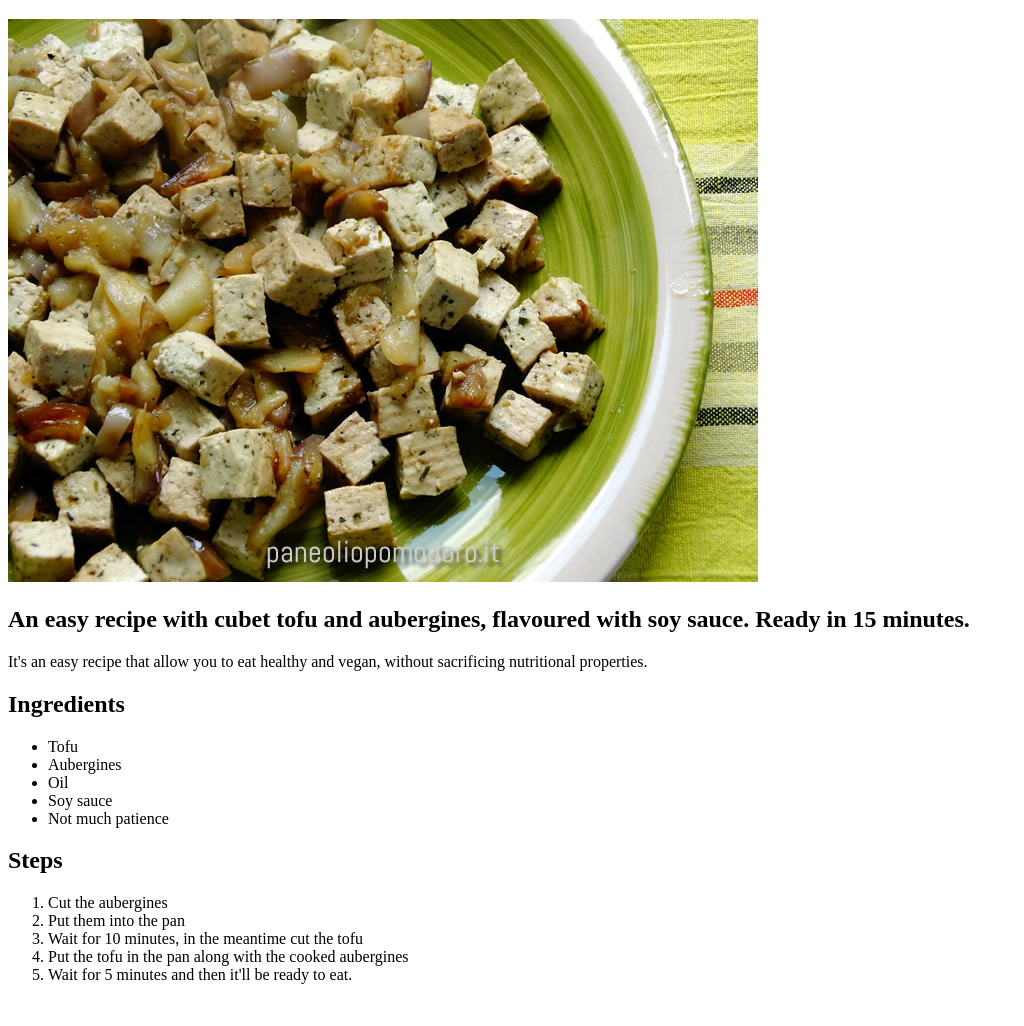
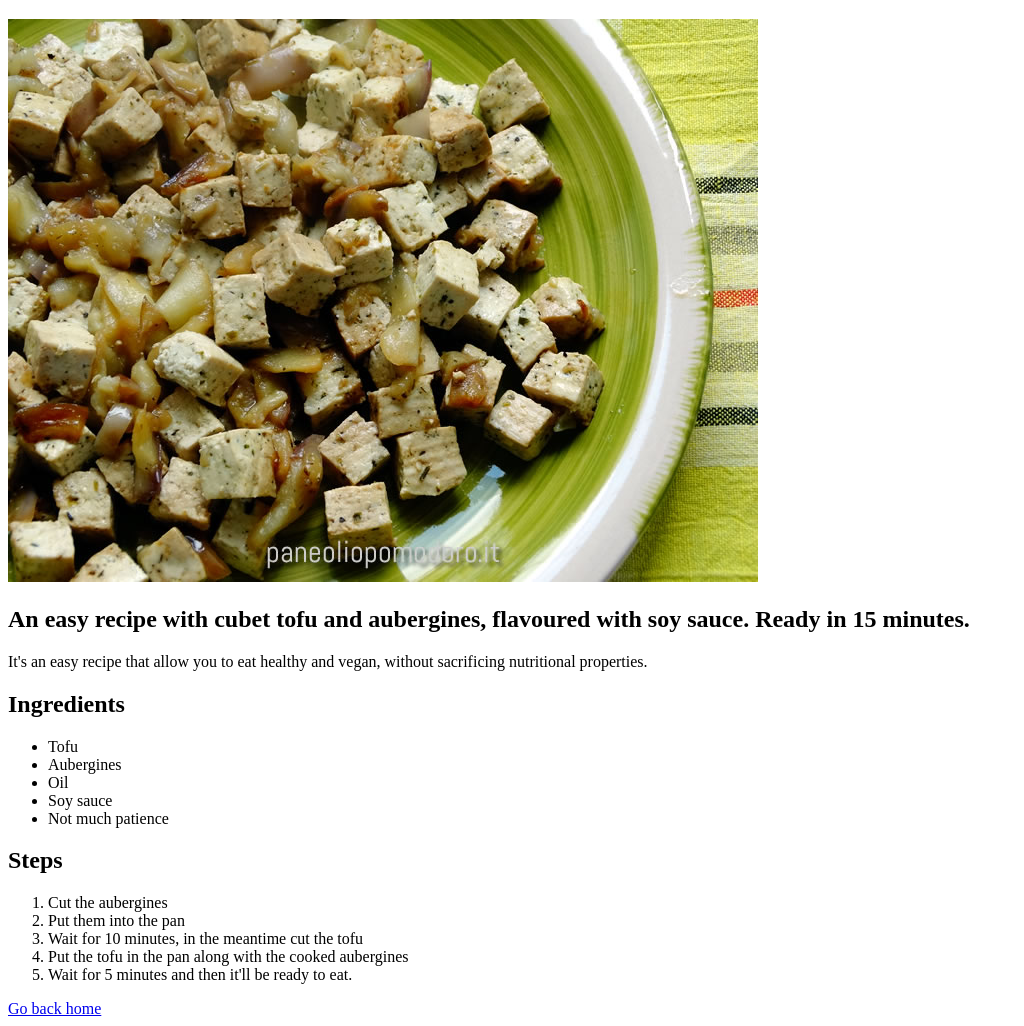
Before and after one commit to massimorunza/odin-recipes, a plain HTML site: page recipes/tofu-aubergines.html in a window 1280 px wide. Shown: the part 61-1087 px from the top of the page, without its empty margins (0-1024 px from the left). Before the commit the page ends 1061 px from the top, so only its background shows below. Drawn offline with Linux system fonts and the light colour scheme.

Commit message:
Added go to home link

```diff
--- a/recipes/tofu-aubergines.html
+++ b/recipes/tofu-aubergines.html
@@ -34,6 +34,7 @@
       <li>Wait for 5 minutes and then it'll be ready to eat.</li>
   </ol>
 
+  <a href="../index.html">Go back home</a>
 
 </body>
 
```
